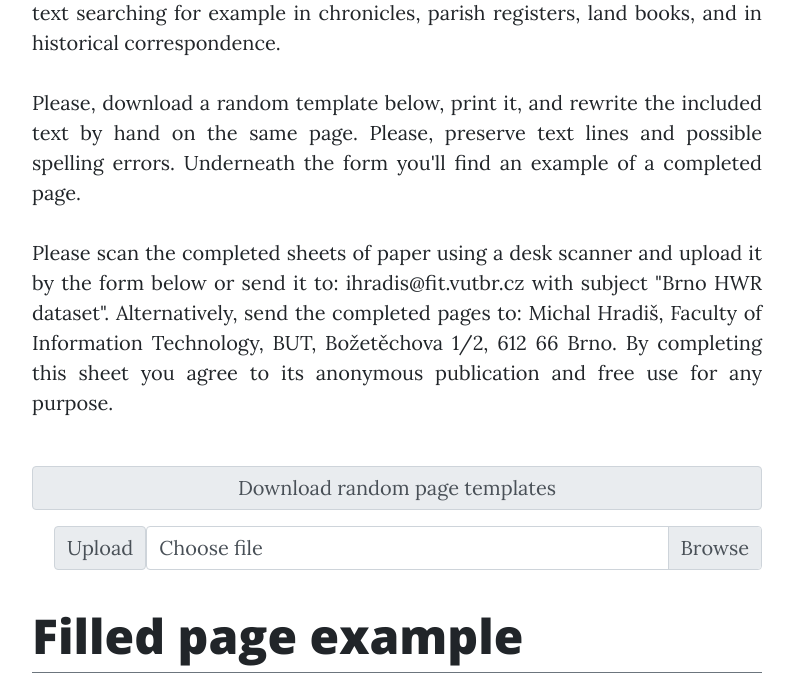
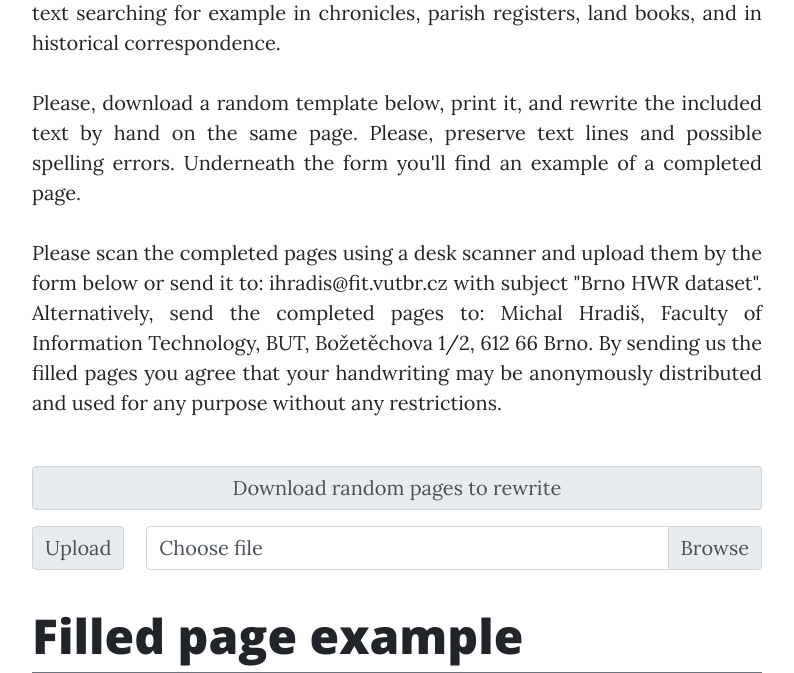
Before and after one commit to DCGM/pero-web, a Flask app: page /handwritten_dataset in a window 1280 px wide. Shown: the part 526-1199 px from the top of the page, without its empty margins (243-1037 px from the left). Run offline with Flask 2, Linux system fonts and the light colour scheme; parts of the project's set-up code (start-up, migrations or seed data) failed here and were passed over; some libraries are stand-ins or nearby versions.

Commit message:
Improved text for HWR dataset and layout.

```diff
--- a/static/css/hwr.css
+++ b/static/css/hwr.css
@@ -18,7 +18,7 @@
 
 #hwr_upload_button {
     cursor: pointer !important;
-    margin-left: 3%;
+    margin-right: 3%;
     font-size: 20px;
 }
 
--- a/static/handwritten_dataset.html
+++ b/static/handwritten_dataset.html
@@ -18,15 +18,15 @@
         Underneath the form you'll find an example of a completed page.
     </p>
     <p>
-        Please scan the completed sheets of paper using a desk scanner and upload it by the form below or send it to: ihradis@fit.vutbr.cz with subject "Brno HWR dataset".
+        Please scan the completed pages using a desk scanner and upload them by the form below or send it to: ihradis@fit.vutbr.cz with subject "Brno HWR dataset".
         Alternatively, send the completed pages to: Michal Hradiš, Faculty of Information Technology, BUT, Božetěchova 1/2, 612 66 Brno.
-        By completing this sheet you agree to its anonymous publication and free use for any purpose.
+        By sending us the filled pages you agree that your handwriting may be anonymously distributed and used for any purpose without any restrictions.
     </p>
 
     <form id="handwritten_dataset_form" action="/handwritten_dataset" method="POST" enctype="multipart/form-data">
         <div class="input-default-wrapper mt-5">
             <div class="input-group">
-                <div class="input-group-text mb-3" id="hwr_get_button" onclick="getRandomHandwrittenPage()">Download random page templates</div>
+                <div class="input-group-text mb-3" id="hwr_get_button" onclick="getRandomHandwrittenPage()">Download random pages to rewrite</div>
             </div>
 
             <div class="input-group">
```
